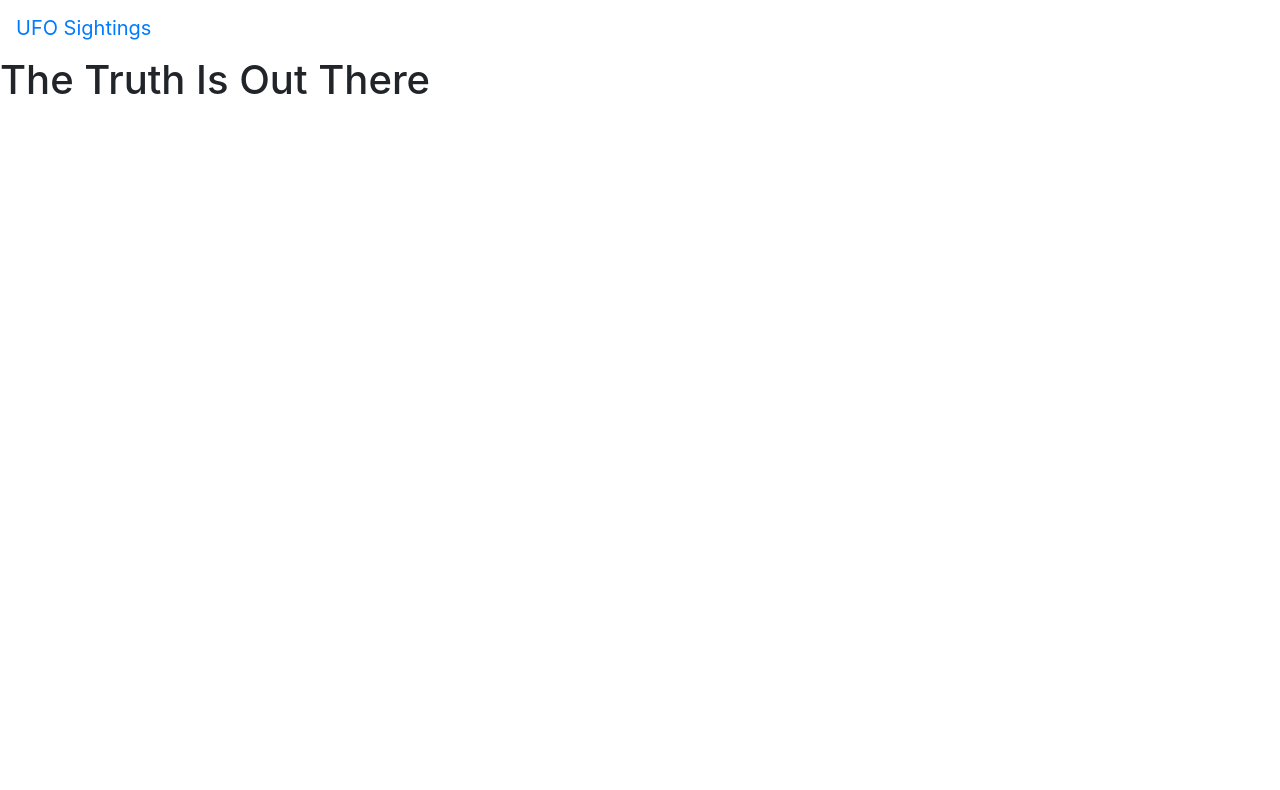
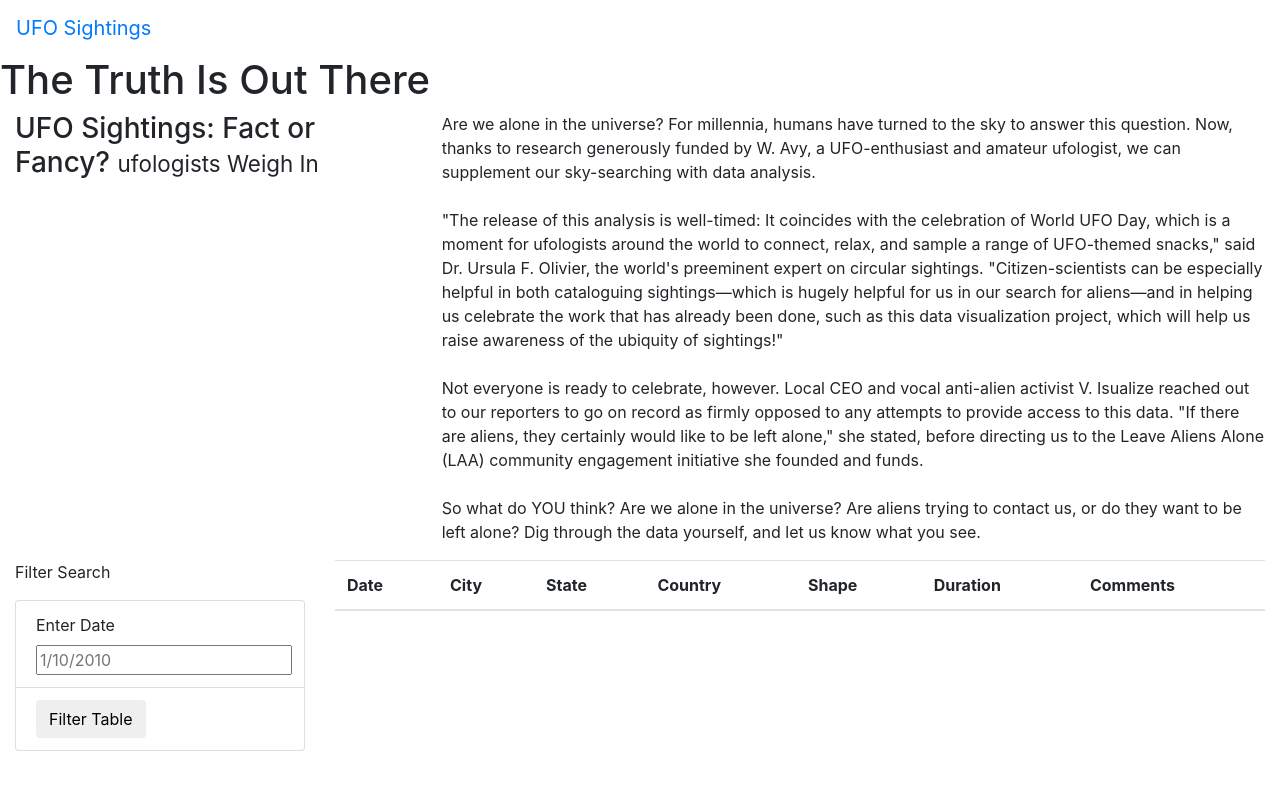
Before and after one commit to wahib453/UFOs, a plain HTML site: page index.html in a window 1280 px wide. Drawn offline with nearby package versions, Linux system fonts and the light colour scheme.

Commit message:
updated index.html file

```diff
--- a/index.html
+++ b/index.html
@@ -25,7 +25,56 @@
             <h1>The Truth Is Out There</h1>
         </div>
 
+        <div class="container-fluid">
+            <div class="row">
+                <div class="col-md-4">
+                    <h3>UFO Sightings: Fact or Fancy? <small>ufologists Weigh In</small></h3>
+                </div>
+                <div class="col-md-8">
+                    <p>
+                        Are we alone in the universe? For millennia, humans have turned to the sky to answer this question. Now, thanks to research generously funded by W. Avy, a UFO-enthusiast and amateur ufologist, we can supplement our sky-searching with data analysis.<br><br>"The release of this analysis is well-timed: It coincides with the celebration of World UFO Day, which is a moment for ufologists around the world to connect, relax, and sample a range of UFO-themed snacks," said Dr. Ursula F. Olivier, the world's preeminent expert on circular sightings. "Citizen-scientists can be especially helpful in both cataloguing sightings—which is hugely helpful for us in our search for aliens—and in helping us celebrate the work that has already been done, such as this data visualization project, which will help us raise awareness of the ubiquity of sightings!"<br><br>Not everyone is ready to celebrate, however. Local CEO and vocal anti-alien activist V. Isualize reached out to our reporters to go on record as firmly opposed to any attempts to provide access to this data. "If there are aliens, they certainly would like to be left alone," she stated, before directing us to the Leave Aliens Alone (LAA) community engagement initiative she founded and funds.<br><br>So what do YOU think? Are we alone in the universe? Are aliens trying to contact us, or do they want to be left alone? Dig through the data yourself, and let us know what you see.
+                    </p>
+                </div>
 
+            </div>
+
+        </div>
+
+        <div class="container-fluid">
+            <div class="row">
+                <div class="col-md-3">
+                    <form action="">
+                        <p>Filter Search</p>
+
+                        <ul class="list-group">
+                            <li class="list-group-item">
+                                <label for="date">Enter Date</label>
+                                <input type="text" placeholder="1/10/2010" id="datetime">
+                            </li>
+                            <li class="list-group-item">
+                                <button id="filter-btn" type="button" class="btn btn-default">Filter Table</button>
+                            </li>
+                        </ul>
+                    </form>
+
+                </div>
+                <div class="col-md-9">
+                    <table class="table table-striped">
+                        <thead>
+                            <tr>
+                                <th>Date</th>
+                                <th>City</th>
+                                <th>State</th>
+                                <th>Country</th>
+                                <th>Shape</th>
+                                <th>Duration</th>
+                                <th>Comments</th>
+                            </tr>
+                        </thead>
+                    </table>
+                </div>
+            </div>
+        </div>
     </div>
 </body>
 </html>
```
